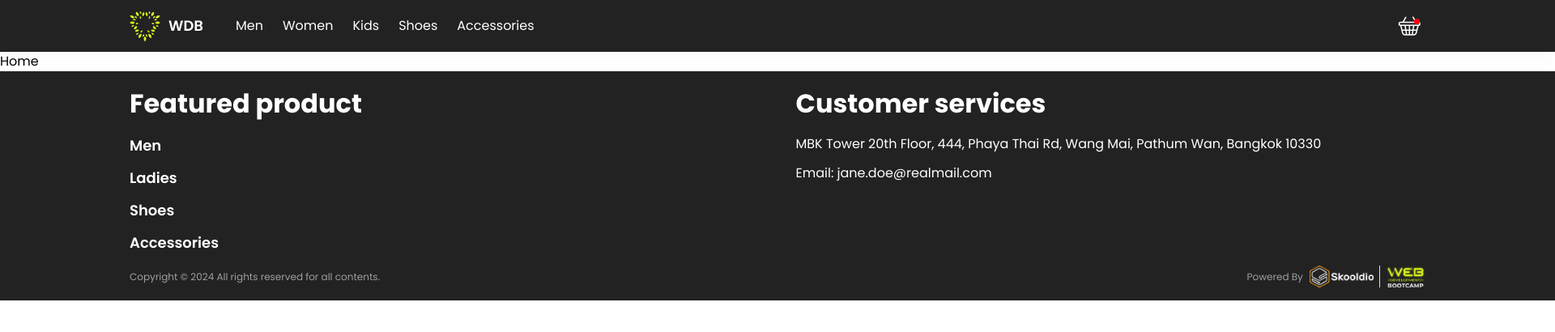
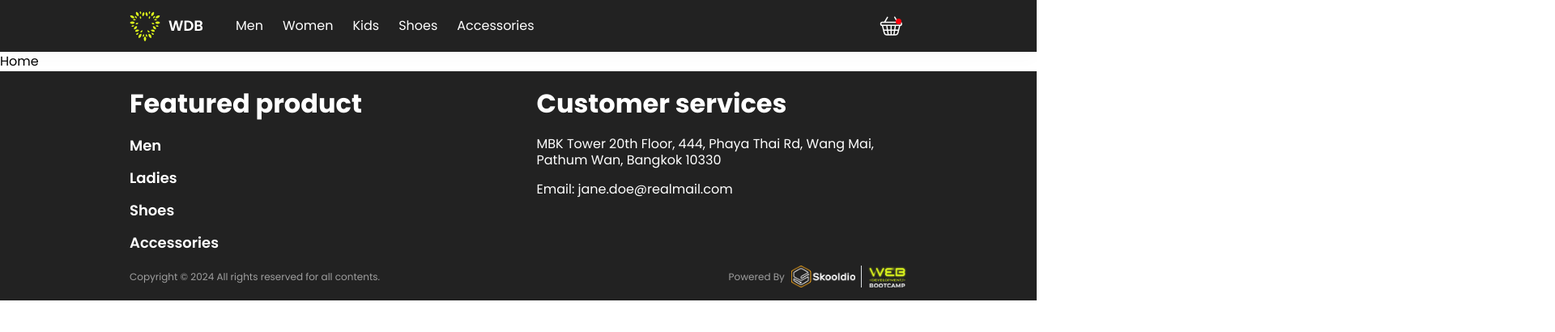
Before and after one commit to surarats/wdb-project, a React (Vite) app: page / in a window 1280 px wide. Shown: the top 410 px of the page at 81% size, 1920 px wide, since content can reach past the window. Built offline with nearby package versions, Linux system fonts and the light colour scheme.

Commit message:
fix: remove fixed size

```diff
--- a/src/components/Layout.jsx
+++ b/src/components/Layout.jsx
@@ -6,11 +6,9 @@
 function Layout() {
   return (
     <>
-      <div className="w-[375px] lg:w-[1920px]">
-        <Header />
-        <Outlet />
-        <Footer />
-      </div>
+      <Header />
+      <Outlet />
+      <Footer />
     </>
   );
 }
```
